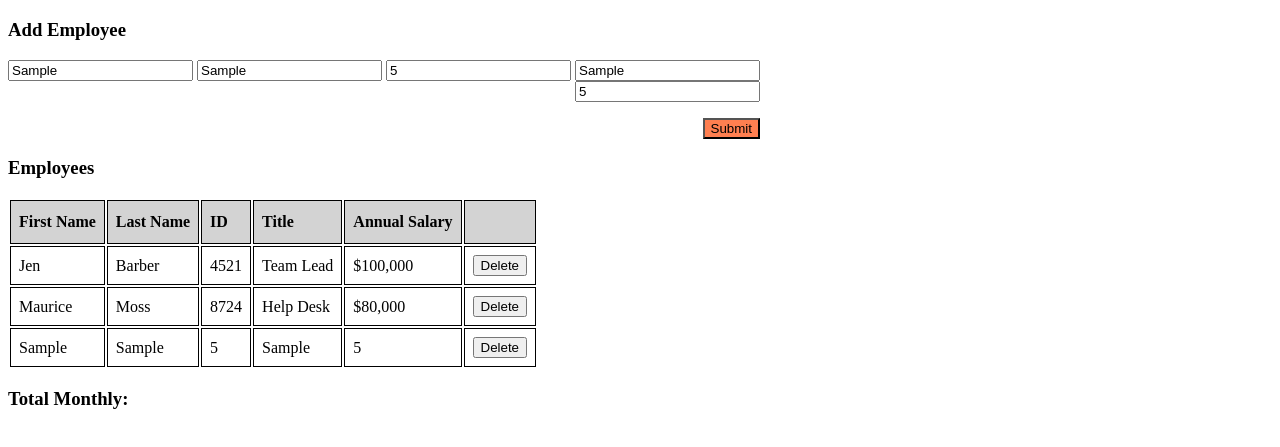
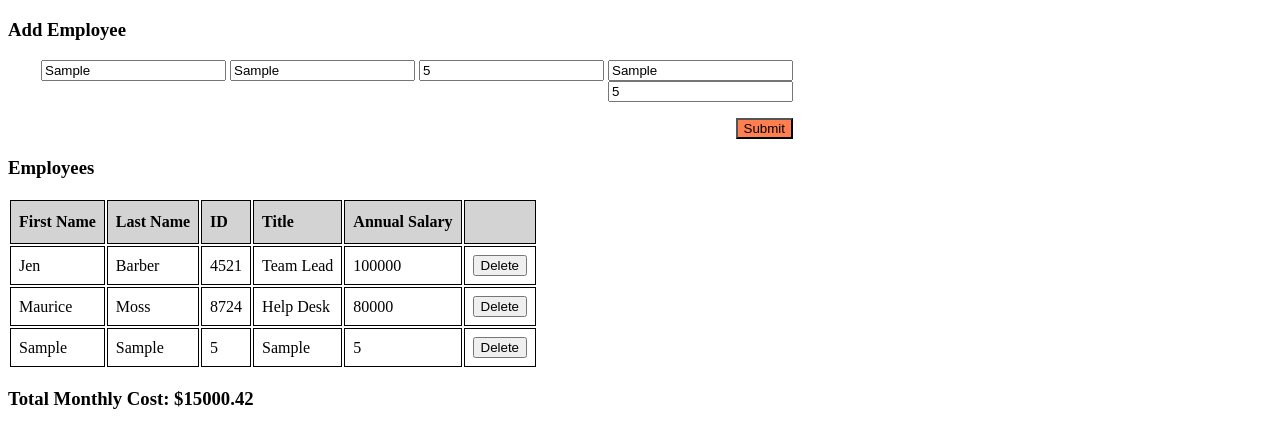
Before and after one commit to jma503/weekend-salary-calculator, a plain HTML site: page index.html in a window 1280 px wide. Both pictures are taken after typing "Sample", "Sample", "5", "Sample", "5" into the empty fields and a click on the button "Submit". Shown: the part 101-548 px from the top of the page. Drawn offline with Linux system fonts and the light colour scheme.

Commit message:
created function for monnthly costs

```diff
--- a/calculator.js
+++ b/calculator.js
@@ -1,15 +1,12 @@
-
     let infoInput = document.getElementById("infoInput");
     infoInput.addEventListener("submit", (event) => {
         event.preventDefault();
-
 
     let firstNameVal = document.querySelector('#firstName').value;
     let lastNameVal = document.querySelector('#lastName').value;
     let IDVal = document.querySelector('#ID').value;
     let titleVal = document.querySelector('#title').value;
     let annualSalaryVal = document.querySelector('#annualSalary').value;
-
 
 
     let employeeTable = document.querySelector('#employeeData');
@@ -23,21 +20,22 @@
             <td><button onClick = 'deleteRow(event)' class="Employees">Delete</button></td>
         </tr>`;
 
+    calculateTotalAnnualSalaries();
     });
 
-
-// function totalMonthlyCosts (totalAnnualSalary) {
-//     let months = 12;
-//     return totalAnnualSalary / months;
-//     document.querySelector('#totalMonthlyCost').innerHTML = `Total Costs: ${totalMonthlyCosts}`;
-// }
-
-//Need to calculate monthly costs and append to DOM
+//append total monthly cost to the DOM by adding all annual salary and dividing it by 12
+function calculateTotalAnnualSalaries (){
+    let table = document.getElementById("employeeData");
+    let totalAnnualSalaries = Array.from(table.rows).reduce((total, row) => {
+    let salary = row.cells[4].innerHTML;
+    return total + parseFloat(salary);
+  }, 0);
+    document.getElementById("totalMonthlyCost").innerHTML = "$" + (totalAnnualSalaries /12).toFixed(2);
+  }
 
 
+//delete function to delete row in the table
 function deleteRow(event) {
     console.log(event.target.parentElement);
     event.target.parentElement.parentElement.remove();
 }
-
-// document.querySelector("#totalMonthlyCost").innerHTML = `Total Costs: ${totalMonthlyCosts}`;
--- a/index.html
+++ b/index.html
@@ -32,12 +32,14 @@
                 <th>Annual Salary</th>
                 <th></th>
             </tr>
+        </thead>
+        <tbody id="employeeData">
             <tr>
                 <td>Jen</td>
                 <td>Barber</td>
                 <td>4521</td>
                 <td>Team Lead</td>
-                <td>$100,000</td>
+                <td>100000</td>
                 <td><button onClick = 'deleteRow(event)' class="Employees">Delete</button></td>
             </tr>
             <tr>
@@ -45,15 +47,13 @@
                 <td>Moss</td>
                 <td>8724</td>
                 <td>Help Desk</td>
-                <td>$80,000</td>
+                <td>80000</td>
                 <td><button onClick = 'deleteRow(event)' class="Employees">Delete</button></td>
             </tr>
-        </thead>
-        <tbody id="employeeData">
         </tbody>
     </table>
-            <h3>Total Monthly: <span id="totalMonthlyCost"></span></h3>
-        </div>
+        <h3>Total Monthly Cost: <span id="totalMonthlyCost"></span></h3>
+    </div>
     <script src="calculator.js"></script>
 </body>
 </html>
--- a/styles.css
+++ b/styles.css
@@ -7,7 +7,7 @@
 
 
 div {
-    width: 752px;
+    width: 785px;
 }
 
 .p {
```
